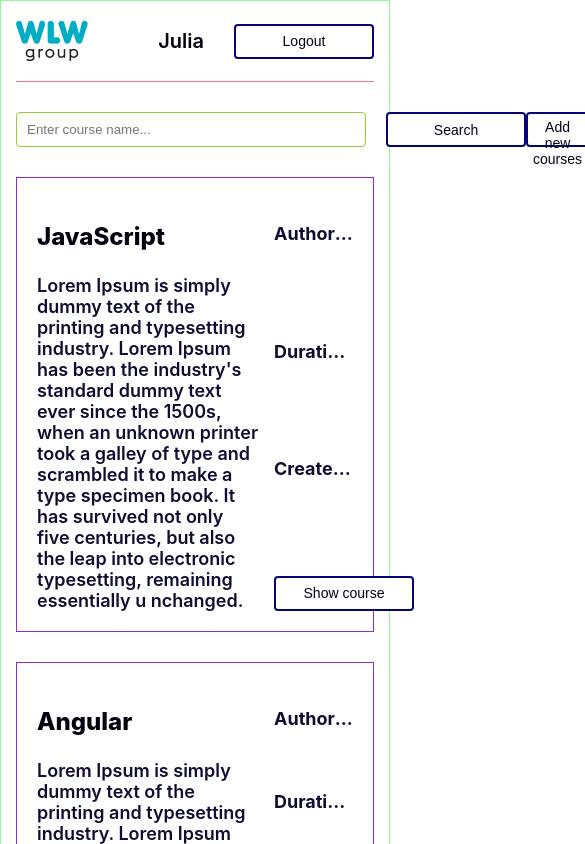
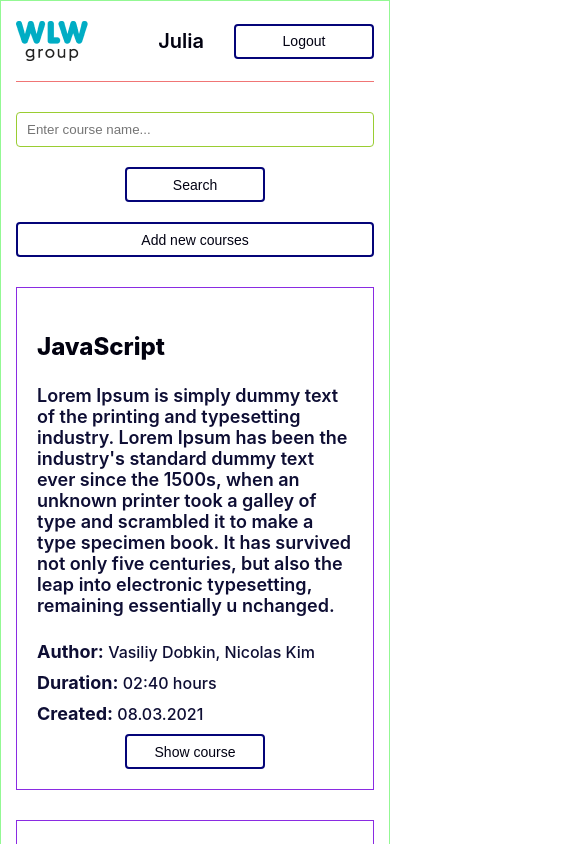
Before and after one commit to elenagronskaya/react-mentoring, a React (Create React App) app: page / in a window 390 px wide. Shown: the top 844 px of the page, 585 px wide, since content can reach past the window. Built offline with nearby package versions, Linux system fonts and the light colour scheme.

Commit message:
addad responsive

```diff
--- a/src/common/Input/styles.module.scss
+++ b/src/common/Input/styles.module.scss
@@ -11,4 +11,8 @@
     display: flex;
     flex-direction: column;
     font-size: 12px;
+
+    @media (max-width: 530px) {
+        width: 100%;
+    }
 }
--- a/src/components/Courses/Courses.jsx
+++ b/src/components/Courses/Courses.jsx
@@ -30,6 +30,7 @@ const Courses = ({ setIsAddingCourse }) => {
 				<Button
 					buttonText={ADD_COURSES}
 					onClick={() => setIsAddingCourse(true)}
+					showCourseButtonStyle={styles.button}
 				/>
 			</div>
 
--- a/src/components/Courses/components/CourseCard/styles.module.scss
+++ b/src/components/Courses/components/CourseCard/styles.module.scss
@@ -4,10 +4,18 @@
     border: 1px solid blueviolet;
     margin-top: 30px;
     padding: 20px;
+
+    @media (max-width: 767px) {
+        flex-direction: column;
+    }
 }
 
 .cardContent {
     width: 70%;
+
+    @media (max-width: 767px) {
+        width: 100%;
+    }
 }
 
 .cardInfo {
@@ -16,6 +24,10 @@
     display: flex;
     flex-direction: column;
     justify-content: space-between;
+
+    @media (max-width: 767px) {
+        width: 100%;
+    }
 }
 
 .title {
--- a/src/components/Courses/components/SearchBar/SearchBar.jsx
+++ b/src/components/Courses/components/SearchBar/SearchBar.jsx
@@ -23,8 +23,13 @@ const SearchBar = ({ onSearch }) => {
 				placeholder='Enter course name...'
 				type='search'
 				onChange={handleChange}
+				createCourseInput={styles.input}
 			/>
-			<Button buttonText={SEARCH} onClick={onSubmit} />
+			<Button
+				buttonText={SEARCH}
+				onClick={onSubmit}
+				showCourseButtonStyle={styles.button}
+			/>
 		</div>
 	);
 };
--- a/src/components/Courses/components/SearchBar/styles.module.scss
+++ b/src/components/Courses/components/SearchBar/styles.module.scss
@@ -2,4 +2,42 @@
     display: flex;
     justify-content: space-between;
     gap: 20px;
+
+    @media (max-width: 767px) {
+        margin-bottom: 20px;
+    }
+
+    @media (max-width: 530px) {
+        flex-direction: column;
+    }
 }
+
+.input {
+    width: 350px;
+    height: 35px;
+    padding: 10px;
+    border: 1px solid yellowgreen;
+    border-radius: 4px;
+    outline: none;
+
+    @media (max-width: 530px) {
+        width: unset;
+    }
+}
+
+.button {
+    border: 2px solid rgb(4, 4, 120);
+    border-radius: 4px;
+    color: rgb(2, 2, 19);
+    background-color: #fff;
+    padding: 5px;
+    font-size: 14px;
+    font-weight: 400;
+    cursor: pointer;
+    width: 140px;
+    height: 35px;
+
+    @media (max-width: 530px) {
+        margin: 0 auto;
+    }
+}
--- a/src/components/Courses/styles.module.scss
+++ b/src/components/Courses/styles.module.scss
@@ -1,4 +1,25 @@
 .searchBarSection {
     display: flex;
     justify-content: space-between;
+
+    @media (max-width: 767px) {
+        flex-direction: column;
+    }
 }
+
+.button {
+    border: 2px solid rgb(4, 4, 120);
+    border-radius: 4px;
+    color: rgb(2, 2, 19);
+    background-color: #fff;
+    padding: 5px;
+    font-size: 14px;
+    font-weight: 400;
+    cursor: pointer;
+    width: 140px;
+    height: 35px;
+
+    @media (max-width: 530px) {
+        width: 100%;
+    }
+}
--- a/src/components/CreateCourse/CreateCourse.jsx
+++ b/src/components/CreateCourse/CreateCourse.jsx
@@ -54,6 +54,7 @@ const CreateCourse = ({ setIsAddingCourse }) => {
 						labelText={CREATE_COURSE_TITLE}
 						onChange={(event) => setCourseTitle(event.target.value)}
 						placeholder='Enter title...'
+						createCourseInput={styles.input}
 					/>
 					<Button buttonText={CREATE_COURSE} onClick={() => createCourse()} />
 				</div>
--- a/src/components/CreateCourse/components/CreateAuthors/AddAuthors/styles.module.scss
+++ b/src/components/CreateCourse/components/CreateAuthors/AddAuthors/styles.module.scss
@@ -13,6 +13,10 @@
     border-radius: 4px;
     outline: none;
     margin-bottom: 20px;
+
+    @media (max-width: 767px) {
+        width: 100%;
+    }
 }
 
 .showCourseButtonStyle {
--- a/src/components/CreateCourse/components/CreateAuthors/AddDuration/styles.module.scss
+++ b/src/components/CreateCourse/components/CreateAuthors/AddDuration/styles.module.scss
@@ -1,7 +1,18 @@
+.addAuthorWrapper {
+    @media (max-width: 767px) {
+        order: 4;
+    }
+
+}
+
 .durationCoun {
     font-size: 24px;
     font-weight: 400;
     color: rgb(22, 22, 69);
+
+    @media (max-width: 767px) {
+        text-align: center;
+    }
 }
 
 .addAuthorTitle {
@@ -25,4 +36,8 @@
     border-radius: 4px;
     outline: none;
     margin-bottom: 20px;
+
+    @media (max-width: 767px) {
+        width: 100%;
+    }
 }
--- a/src/components/CreateCourse/components/CreateAuthors/styles.module.scss
+++ b/src/components/CreateCourse/components/CreateAuthors/styles.module.scss
@@ -3,6 +3,10 @@
     grid-template-columns: 1fr 1fr;
     grid-template-rows: max-content;
     grid-gap: 30px;
+
+    @media (max-width: 767px) {
+        grid-template-columns: 1fr;
+    }
 }
 
 .addAuthorTitle {
--- a/src/components/CreateCourse/styles.module.scss
+++ b/src/components/CreateCourse/styles.module.scss
@@ -3,6 +3,24 @@
     justify-content: space-between;
     align-items: center;
     margin-bottom: 20px;
+
+    @media (max-width: 530px) {
+        flex-direction: column;
+    }
+}
+
+.input {
+    width: 350px;
+    height: 35px;
+    padding: 10px;
+    border: 1px solid yellowgreen;
+    border-radius: 4px;
+    outline: none;
+
+    @media (max-width: 530px) {
+        width: unset;
+        margin-bottom: 20px;
+    }
 }
 
 .label {
```
